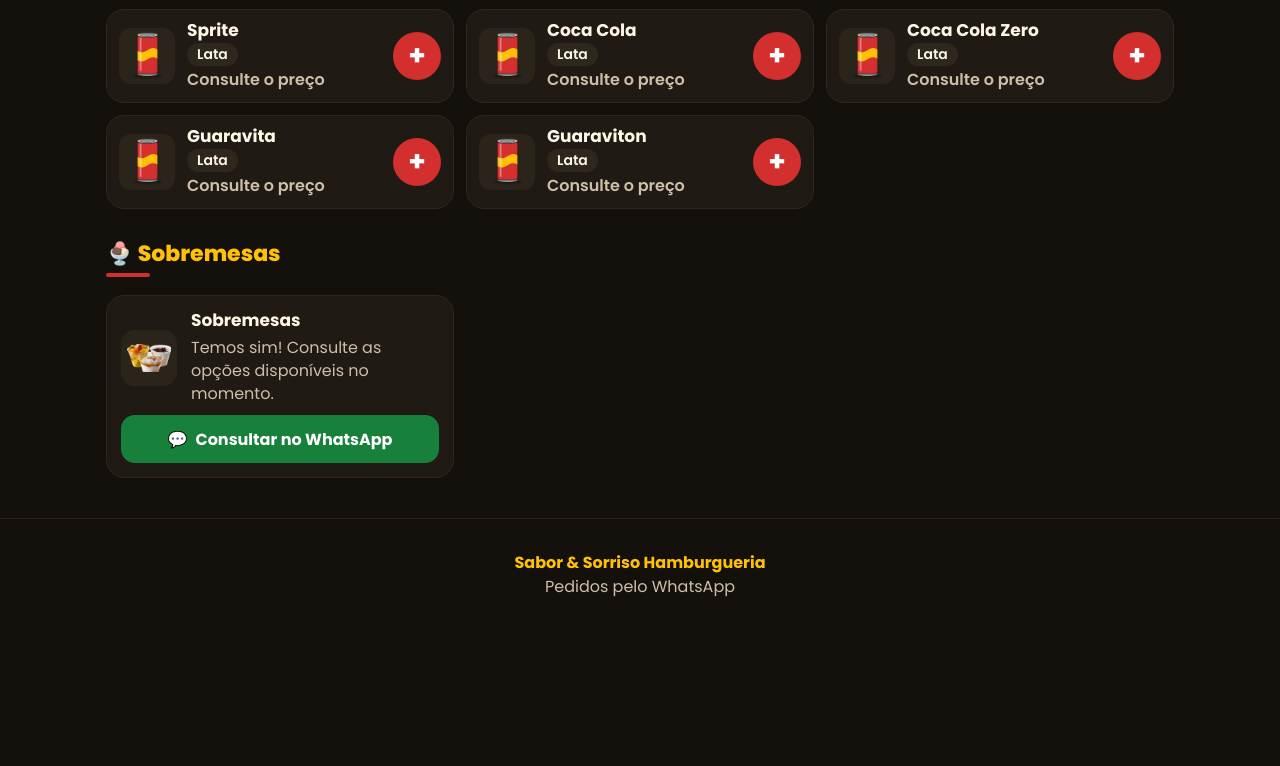
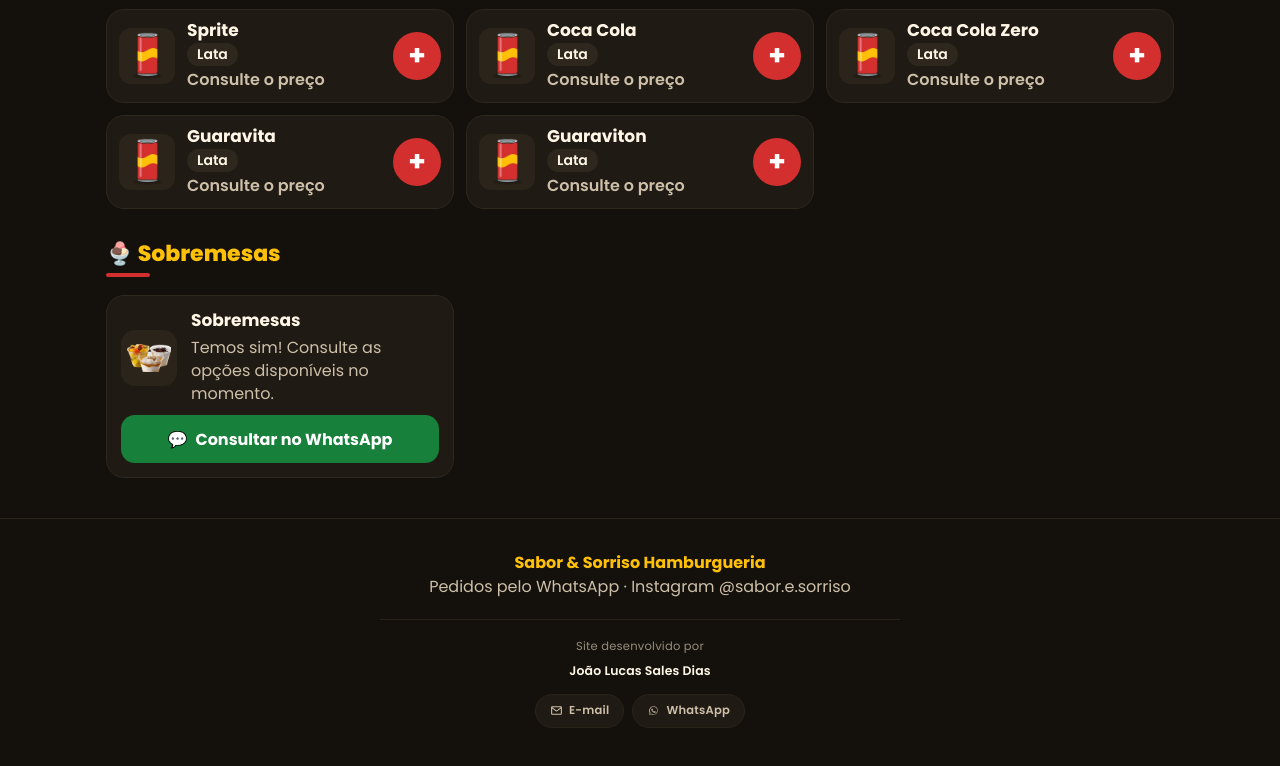
Before and after one commit to vampjjy2k-stack/cardapio-digital-sabor-sorriso, a plain HTML site: page index.html in a window 1280 px wide. Shown: the part 6987-7753 px from the top of the page. Before the commit the page ends 7626 px from the top, so only its background shows below. Drawn offline with Linux system fonts and the light colour scheme.

Commit message:
adiciona creditos e contatos no rodape

```diff
--- a/index.html
+++ b/index.html
@@ -104,9 +104,29 @@
     </div>
   </main>
 
+  <!--
+    Site desenvolvido por João Lucas Sales Dias
+    E-mail: salesdiasjoaolucas@gmail.com
+    WhatsApp: +55 21 97708-0560
+  -->
   <footer class="site-footer" id="site-footer">
     <p><strong>Sabor &amp; Sorriso Hamburgueria</strong></p>
-    <p>Pedidos pelo WhatsApp</p>
+    <p>Pedidos pelo WhatsApp · Instagram @sabor.e.sorriso</p>
+
+    <div class="site-footer__credit">
+      <span>Site desenvolvido por</span>
+      <strong>João Lucas Sales Dias</strong>
+      <div class="site-footer__links">
+        <a href="mailto:salesdiasjoaolucas@gmail.com" aria-label="Enviar e-mail para João Lucas">
+          <svg viewBox="0 0 24 24" aria-hidden="true"><path d="M4 4h16a2 2 0 0 1 2 2v12a2 2 0 0 1-2 2H4a2 2 0 0 1-2-2V6a2 2 0 0 1 2-2Zm0 2v.01L12 12l8-5.99V6H4Zm16 12V8.24l-7.42 5.56a1 1 0 0 1-1.16 0L4 8.24V18h16Z"/></svg>
+          E-mail
+        </a>
+        <a href="https://wa.me/5521977080560" target="_blank" rel="noopener" aria-label="Falar no WhatsApp com João Lucas">
+          <svg viewBox="0 0 24 24" aria-hidden="true"><path d="M17.6 6.32A8.2 8.2 0 0 0 12.05 4a8.24 8.24 0 0 0-7.1 12.42L4 20l3.7-.93A8.2 8.2 0 0 0 12.06 20a8.23 8.23 0 0 0 5.54-14.18Zm-5.54 12.6a6.8 6.8 0 0 1-3.47-.95l-.25-.15-2.57.65.68-2.5-.16-.26a6.83 6.83 0 1 1 5.77 3.21Zm3.74-5.1c-.2-.1-1.2-.6-1.39-.66-.19-.07-.32-.1-.46.1s-.53.66-.65.8-.24.16-.44.05a5.6 5.6 0 0 1-1.64-1.01 6.15 6.15 0 0 1-1.13-1.41c-.12-.2 0-.32.09-.42l.3-.35c.1-.11.13-.19.2-.32s0-.24 0-.34-.46-1.1-.63-1.5-.33-.34-.46-.35h-.4a.76.76 0 0 0-.55.26 2.3 2.3 0 0 0-.72 1.72 4 4 0 0 0 .84 2.13 9.15 9.15 0 0 0 3.5 3.1 11.87 11.87 0 0 0 1.17.44 2.8 2.8 0 0 0 1.29.08 2.1 2.1 0 0 0 1.38-.97 1.7 1.7 0 0 0 0-.97c-.05-.09-.18-.14-.38-.24Z"/></svg>
+          WhatsApp
+        </a>
+      </div>
+    </div>
   </footer>
 
   <!-- Barra do carrinho fixa embaixo (aparece quando há itens) -->
--- a/style.css
+++ b/style.css
@@ -513,6 +513,55 @@
 /* ---------- Rodapé ---------- */
 .site-footer { padding: 32px 16px 40px; text-align: center; color: var(--page-muted); border-top: 1px solid var(--page-line); }
 .site-footer strong { color: var(--title); }
+.site-footer__credit {
+  max-width: 520px;
+  margin: 20px auto 0;
+  padding-top: 18px;
+  border-top: 1px solid var(--page-line);
+  display: flex;
+  flex-direction: column;
+  align-items: center;
+  gap: 6px;
+  font-size: .72rem;
+  color: var(--page-muted);
+  letter-spacing: .02em;
+}
+.site-footer__credit > span { opacity: .7; }
+.site-footer__credit > strong {
+  color: var(--page-ink);
+  font-weight: 600;
+  font-size: .78rem;
+  letter-spacing: .01em;
+}
+.site-footer__links {
+  display: flex;
+  gap: 8px;
+  margin-top: 8px;
+  flex-wrap: wrap;
+  justify-content: center;
+}
+.site-footer__links a {
+  display: inline-flex;
+  align-items: center;
+  gap: 6px;
+  padding: 7px 14px;
+  border-radius: 999px;
+  background: var(--card-bg);
+  border: 1px solid var(--page-line);
+  color: var(--page-muted);
+  font-size: .72rem;
+  font-weight: 600;
+  text-decoration: none;
+  transition: color .2s ease, background-color .2s ease, border-color .2s ease, transform .2s ease;
+}
+.site-footer__links a svg { width: 13px; height: 13px; fill: currentColor; }
+.site-footer__links a:hover {
+  color: var(--yellow);
+  background: var(--thumb-bg);
+  border-color: var(--yellow);
+  transform: translateY(-1px);
+}
+.site-footer__links a:active { transform: translateY(0) scale(.96); }
 .noscript { padding: 24px 0; }
 
 /* ---------- Telas maiores ---------- */
```
